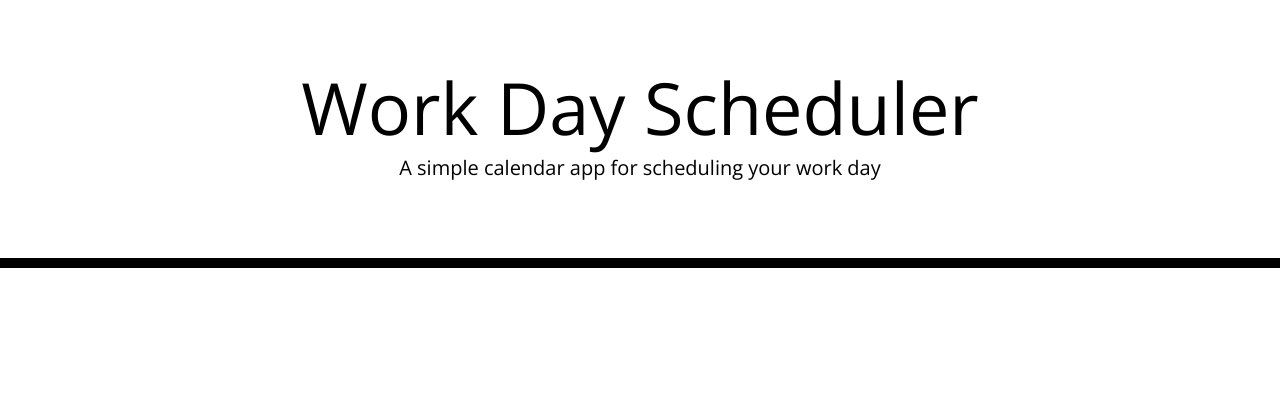
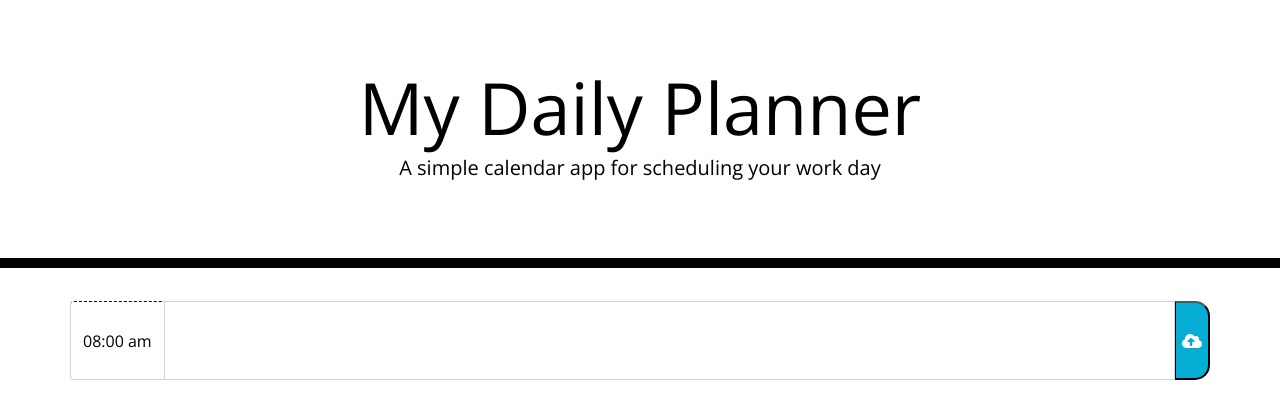
Before and after one commit to souhila27/my-daily-planner, a plain HTML site: page index.html in a window 1280 px wide. Drawn offline with nearby package versions, Linux system fonts and the light colour scheme; files that its build step writes are made by us from their sources.

Commit message:
adding first div and try the to display the time

```diff
--- a/assets/js/script.js
+++ b/assets/js/script.js
@@ -0,0 +1,3 @@
+// Moment.js
+var currentDate = moment().format('dddd') + " " + moment().format("Do MMM YYYY");
+var currentHour = moment().format('h:mm:ss a');
--- a/index.html
+++ b/index.html
@@ -18,21 +18,31 @@
       href="https://fonts.googleapis.com/css?family=Open+Sans&display=swap"
       rel="stylesheet"
     />
-    <link rel="stylesheet" href="style.css" />
-    <title>Work Day Scheduler</title>
+    <link rel="stylesheet" href="./assets/css/style.css" />
+    <title>My Daily Planner </title>
   </head>
 
   <body>
     <header class="jumbotron">
-      <h1 class="display-3">Work Day Scheduler</h1>
+      <h1 class="display-3">My Daily Planner </h1>
       <p class="lead">A simple calendar app for scheduling your work day</p>
       <p id="currentDay" class="lead"></p>
     </header>
     <div class="container">
       <!-- Timeblocks go here -->
+      <div class="row">
+        <div class="input-group">
+          <div class="input-group-prepend">
+            <span class="input-group-text hour">08:00 am </span>
+          </div>
+          <textarea class="form-control" aria-label="With textarea" id="9am"></textarea>
+          <button type="button" class="saveBtn"><i class="fas fa-cloud-upload-alt"></i></button>
+        </div>
+      </div>
     </div>
 
     <script src="https://code.jquery.com/jquery-3.4.1.min.js"></script>
     <script src="https://cdnjs.cloudflare.com/ajax/libs/moment.js/2.24.0/moment.min.js"></script>
+    <script src="./assets/js/script.js"></script>
   </body>
 </html>
```
